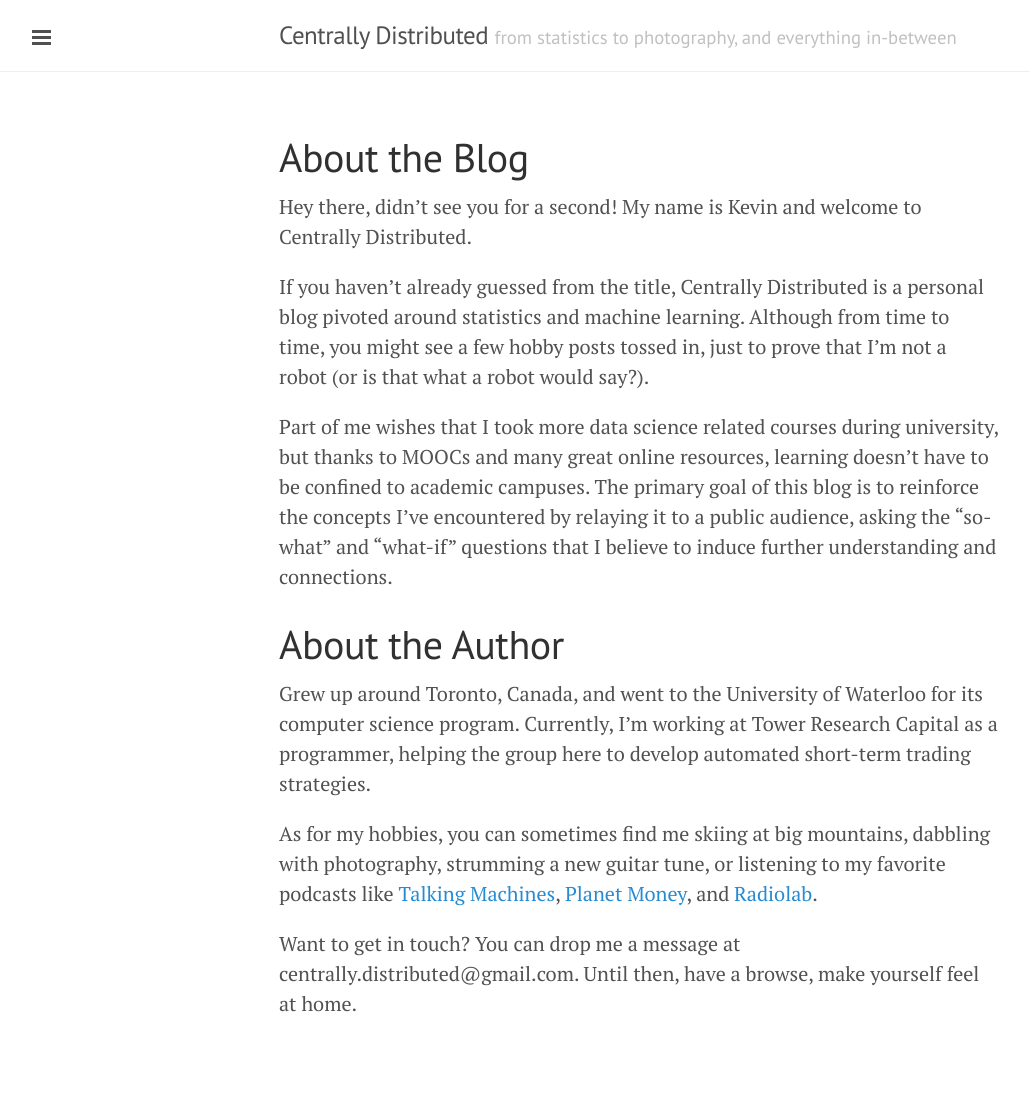
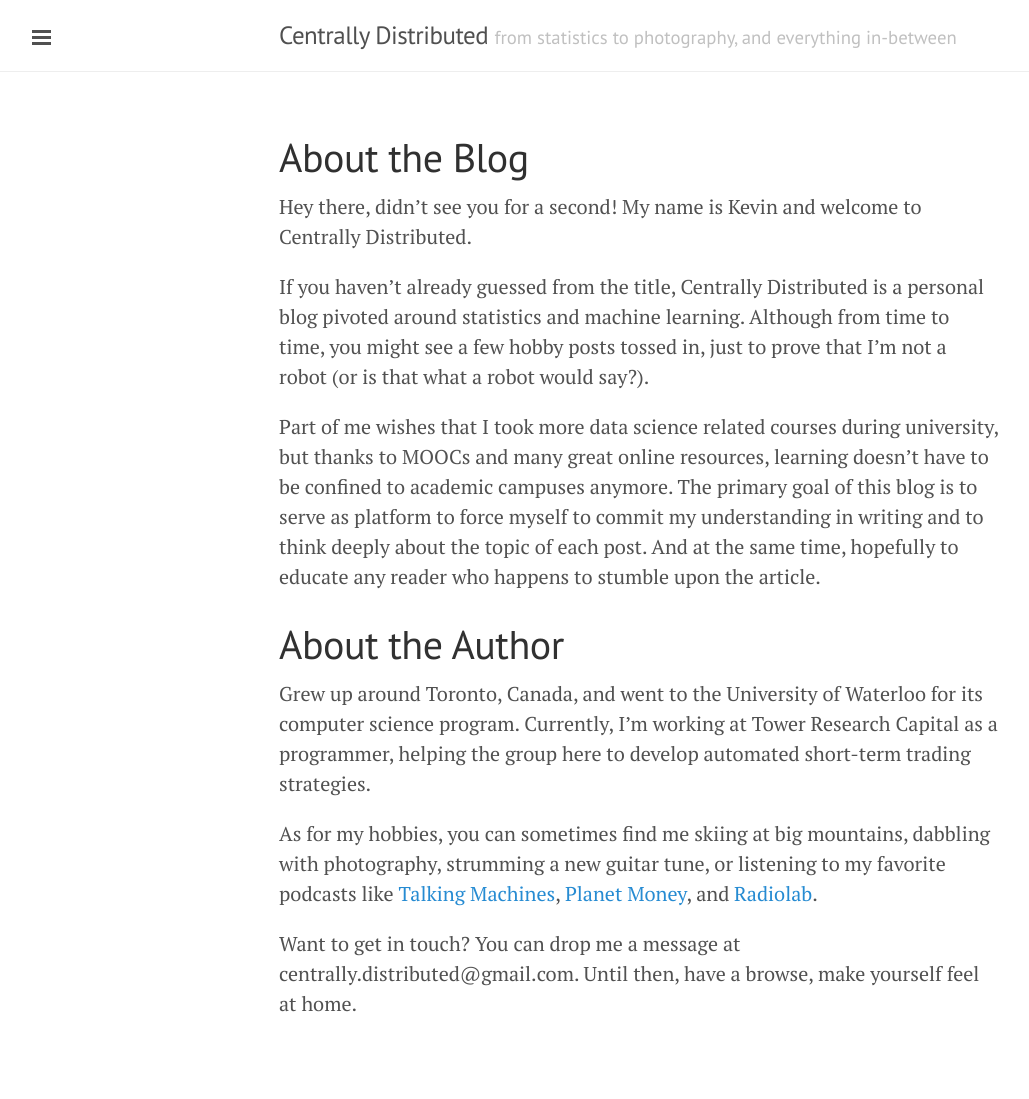
Before and after one commit to Estinox/estinox.github.io, a Jekyll site: the page built from about.md, in a window 1280 px wide. Shown: the whole page, without its empty margins (1-1030 px from the left). Built offline with Jekyll 4.4.1, drawn with Linux system fonts in a browser that asks for light colours.

Commit message:
changed mission statement

```diff
--- a/about.md
+++ b/about.md
@@ -7,7 +7,7 @@ Hey there, didn't see you for a second! My name is Kevin and welcome to Centrall
 
 If you haven't already guessed from the title, Centrally Distributed is a personal blog pivoted around statistics and machine learning. Although from time to time, you might see a few hobby posts tossed in, just to prove that I'm not a robot (or is that what a robot would say?).
 
-Part of me wishes that I took more data science related courses during university, but thanks to MOOCs and many great online resources, learning doesn't have to be confined to academic campuses. The primary goal of this blog is to reinforce the concepts I've encountered by relaying it to a public audience, asking the "so-what" and "what-if" questions that I believe to induce further understanding and connections.
+Part of me wishes that I took more data science related courses during university, but thanks to MOOCs and many great online resources, learning doesn't have to be confined to academic campuses anymore. The primary goal of this blog is to serve as platform to force myself to commit my understanding in writing and to think deeply about the topic of each post. And at the same time, hopefully to educate any reader who happens to stumble upon the article.
 
 # About the Author
 
```
